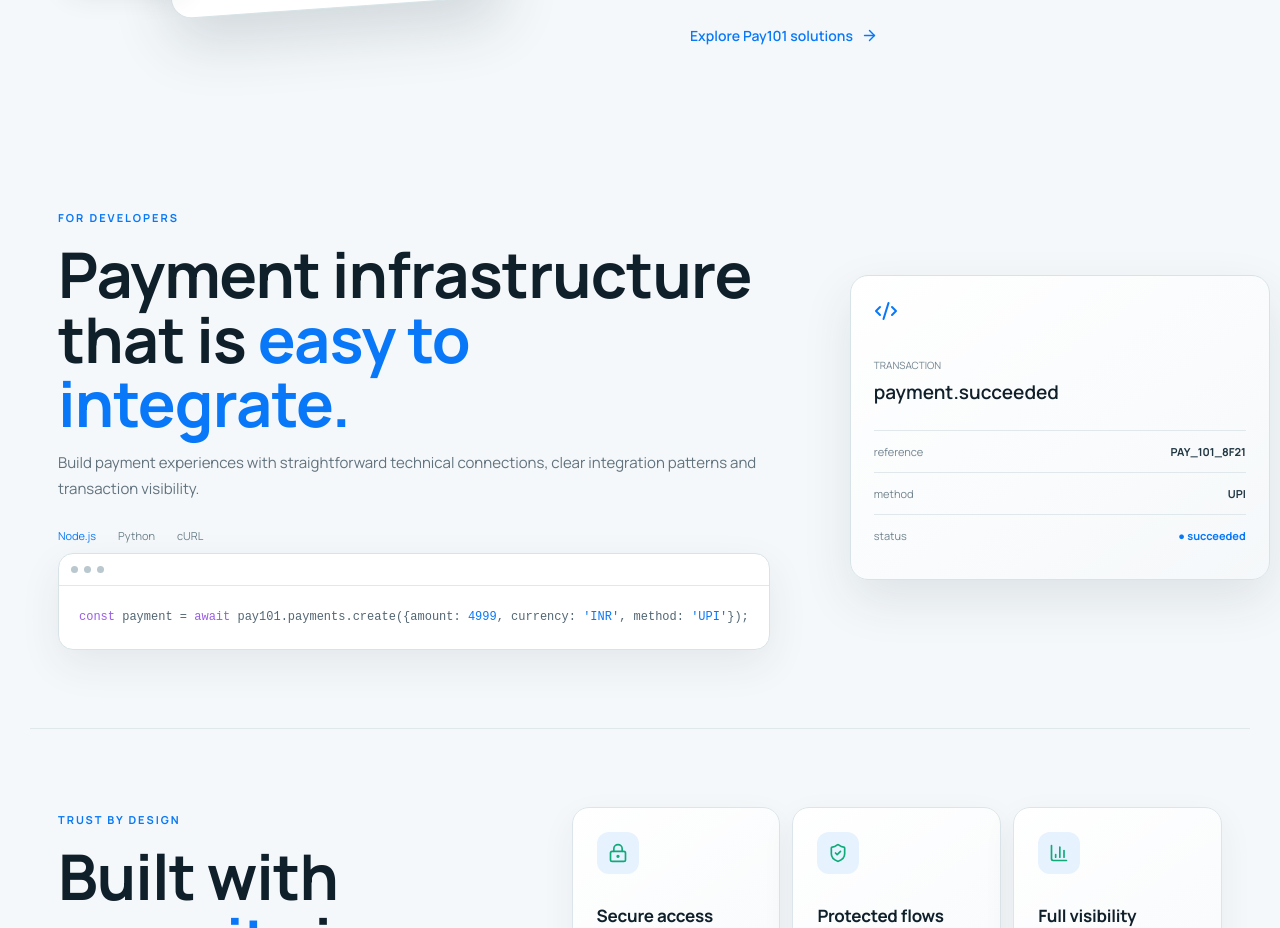
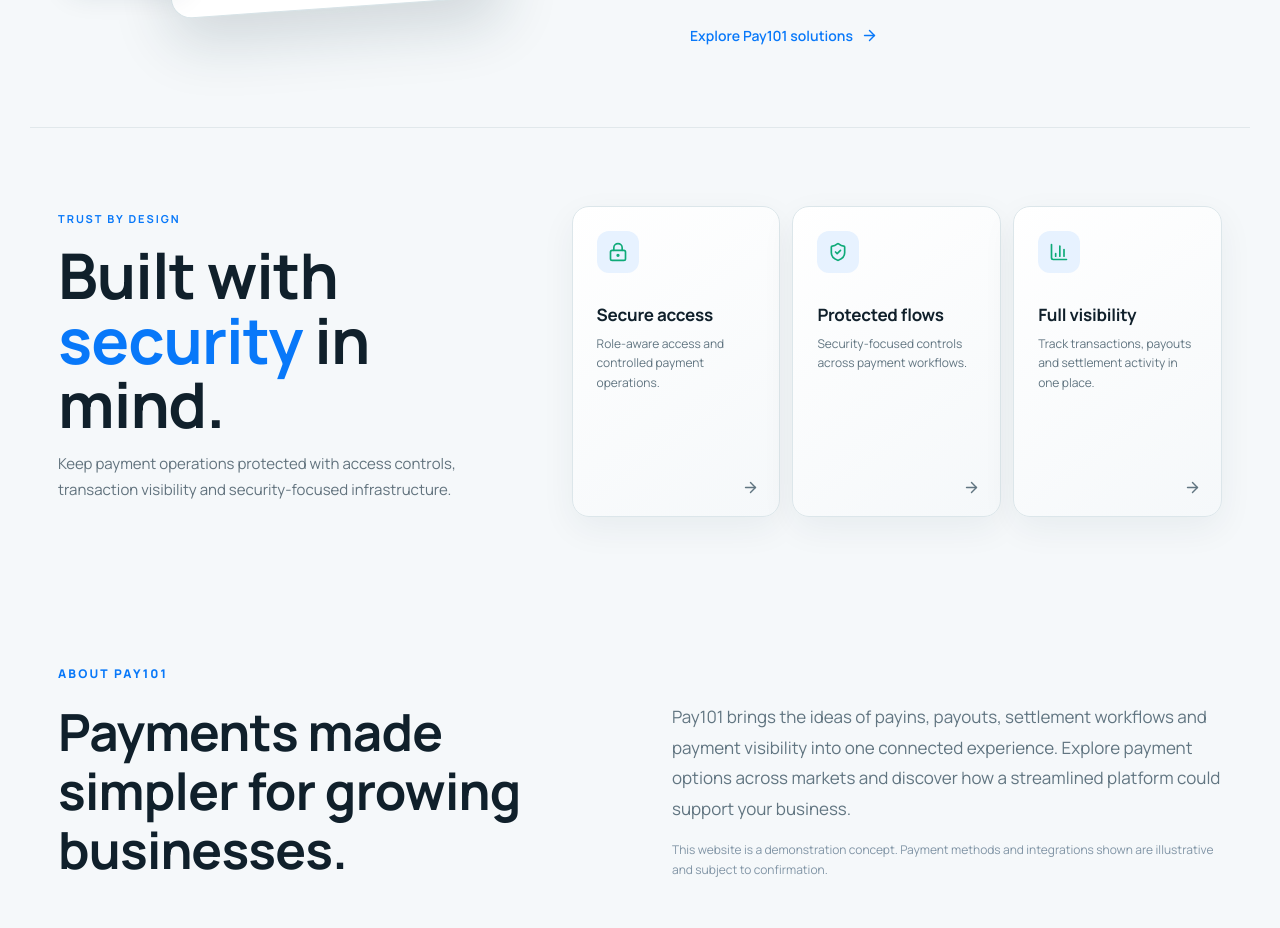
Before and after one commit to kartikmishra543/pay101-demo, a React (Vite) app: page / in a window 1280 px wide. Shown: the part 3657-4585 px from the top of the page. Built offline with nearby package versions, Linux system fonts and the light colour scheme.

Commit message:
Remove developer payment infrastructure section and repair How It Works anchors

```diff
--- a/src/main.jsx
+++ b/src/main.jsx
@@ -44,7 +44,7 @@ function App(){
      </div>
      <div className="p101NavItem p101HoverDrop"><button className="p101NavLink">Industries <span>⌄</span></button><div className="p101Drop">{[['E-commerce','Online stores and marketplaces'],['Gaming','Top-ups and withdrawals'],['Media & Entertainment','Subscriptions and streaming'],['Travel','Bookings and payouts'],['Education','Fees and instalments']].map(([name,desc])=><a key={name} href="#solutions" onClick={()=>setMenu(false)}><strong>{name}</strong><small>{desc}</small></a>)}</div></div>
      <div className="p101NavItem p101HoverDrop"><button className="p101NavLink">Markets <span>⌄</span></button><div className="p101Drop p101MarketsDrop">{[['India','in','UPI and bank transfers'],['Nepal','np','Local payment options'],['Bhutan','bt','Regional payment options'],['Brazil','br','Pix payment examples'],['Australia','au','AUD payment examples']].map(([name,iso,desc])=><a key={name} href="#markets" onClick={()=>setMenu(false)}><img src={`https://flagcdn.com/w40/${iso}.png`} alt="" loading="lazy"/><span><strong>{name}</strong><small>{desc}</small></span></a>)}<small className="p101DropNote">Markets shown for demonstration. Confirm availability with Pay101.</small></div></div>
-     <a className="p101NavLink" href="#developers" onClick={()=>setMenu(false)}>How it works</a>
+     <a className="p101NavLink" href="#rails" onClick={()=>setMenu(false)}>How it works</a>
      <div className="p101NavItem p101HoverDrop"><button className="p101NavLink">Company <span>⌄</span></button><div className="p101Drop p101CompanyDrop"><a href="#about"><strong>About us</strong><small>Who we are and what we build</small></a><a href="#security"><strong>Security</strong><small>Security-focused payment operations</small></a><a href="#contact"><strong>Talk to our team</strong><small>Find payment options for your business</small></a></div></div>
     </nav>
     <div className="p101Actions"><a className="p101Signin" href="/login">Sign in</a><div className="p101Social" aria-label="Social media"><span title="LinkedIn">in</span><span title="X">𝕏</span><span title="Instagram">◎</span><span title="YouTube">▶</span></div><a className="primary small" href="#contact">Get started <ArrowRight size={15}/></a></div>
@@ -113,15 +113,6 @@ function App(){
     <div className="splitCopy"><span className="kicker">ONE CONNECTED WORKFLOW</span><h2>From payment to <em>settlement.</em></h2><p>Keep your payment operations visible from collection through payout and settlement.</p><ul><li><Check/> Real-time transaction visibility</li><li><Check/> Payin and payout workflows</li><li><Check/> Settlement status tracking</li><li><Check/> Clear reporting for operations</li></ul><button className="textBtn">Explore Pay101 solutions <ArrowRight size={17}/></button></div>
    </section>
 
-   <section id="developers" className="devSection">
-    <div className="devCopy"><span className="kicker">FOR DEVELOPERS</span><h2>Payment infrastructure that is <em>easy to integrate.</em></h2><p>Build payment experiences with straightforward technical connections, clear integration patterns and transaction visibility.</p><div className="codeTabs"><span>Node.js</span><span>Python</span><span>cURL</span></div><div className="code"><div className="dots"><i/><i/><i/></div><pre><code><span>const</span> payment = <span>await</span> pay101.payments.create({'{'}
-  amount: <b>4999</b>,
-  currency: <b>'INR'</b>,
-  method: <b>'UPI'</b>
-{'}'});</code></pre></div></div>
-    <div className="apiCard"><Code2 size={24}/><span>TRANSACTION</span><strong>payment.succeeded</strong><div className="apiRow"><span>reference</span><b>PAY_101_8F21</b></div><div className="apiRow"><span>method</span><b>UPI</b></div><div className="apiRow"><span>status</span><b className="green">● succeeded</b></div></div>
-   </section>
-
    <section id="security" className="security"><div><span className="kicker">TRUST BY DESIGN</span><h2>Built with <em>security</em> in mind.</h2><p>Keep payment operations protected with access controls, transaction visibility and security-focused infrastructure.</p></div><div className="securityGrid"><Feature icon={<LockKeyhole/>} title="Secure access" text="Role-aware access and controlled payment operations."/><Feature icon={<ShieldCheck/>} title="Protected flows" text="Security-focused controls across payment workflows."/><Feature icon={<BarChart3/>} title="Full visibility" text="Track transactions, payouts and settlement activity in one place."/></div></section>
 
    <section id="about" className="aboutContactSection"><div className="aboutContactLabel">ABOUT PAY101</div><div className="aboutContactGrid"><div><h2>Payments made simpler for growing businesses.</h2></div><div><p>Pay101 brings the ideas of payins, payouts, settlement workflows and payment visibility into one connected experience. Explore payment options across markets and discover how a streamlined platform could support your business.</p><small>This website is a demonstration concept. Payment methods and integrations shown are illustrative and subject to confirmation.</small></div></div></section>
@@ -135,7 +126,7 @@ function App(){
    <footer className="p101Footer">
     <div className="p101FooterGrid">
      <div className="p101FooterBrand"><a className="brand" href="/" aria-label="Pay101 home"><img src="/assets/pay101-logo.png" alt="Pay101" className="brandLogo"/></a><h3>Payments, simplified.</h3><p>Making payment experiences easier to navigate, one step at a time.</p></div>
-     <div className="p101FooterCol"><h4>Explore</h4><a href="/">Home</a><a href="#solutions">Features</a><a href="#developers">How It Works</a><a href="#faqs">FAQs</a></div>
+     <div className="p101FooterCol"><h4>Explore</h4><a href="/">Home</a><a href="#solutions">Features</a><a href="#rails">How It Works</a><a href="#faqs">FAQs</a></div>
      <div className="p101FooterCol"><h4>Legal</h4><a href="mailto:support@pay101.uk?subject=Privacy%20Policy%20Request">Privacy Policy</a><a href="mailto:support@pay101.uk?subject=Terms%20and%20Conditions%20Request">Terms &amp; Conditions</a></div>
      <div className="p101FooterCol"><h4>Support</h4><a href="#contact">Contact Us</a><a href="mailto:support@pay101.uk?subject=Help%20and%20Support">Help &amp; Support</a></div>
     </div>
```
